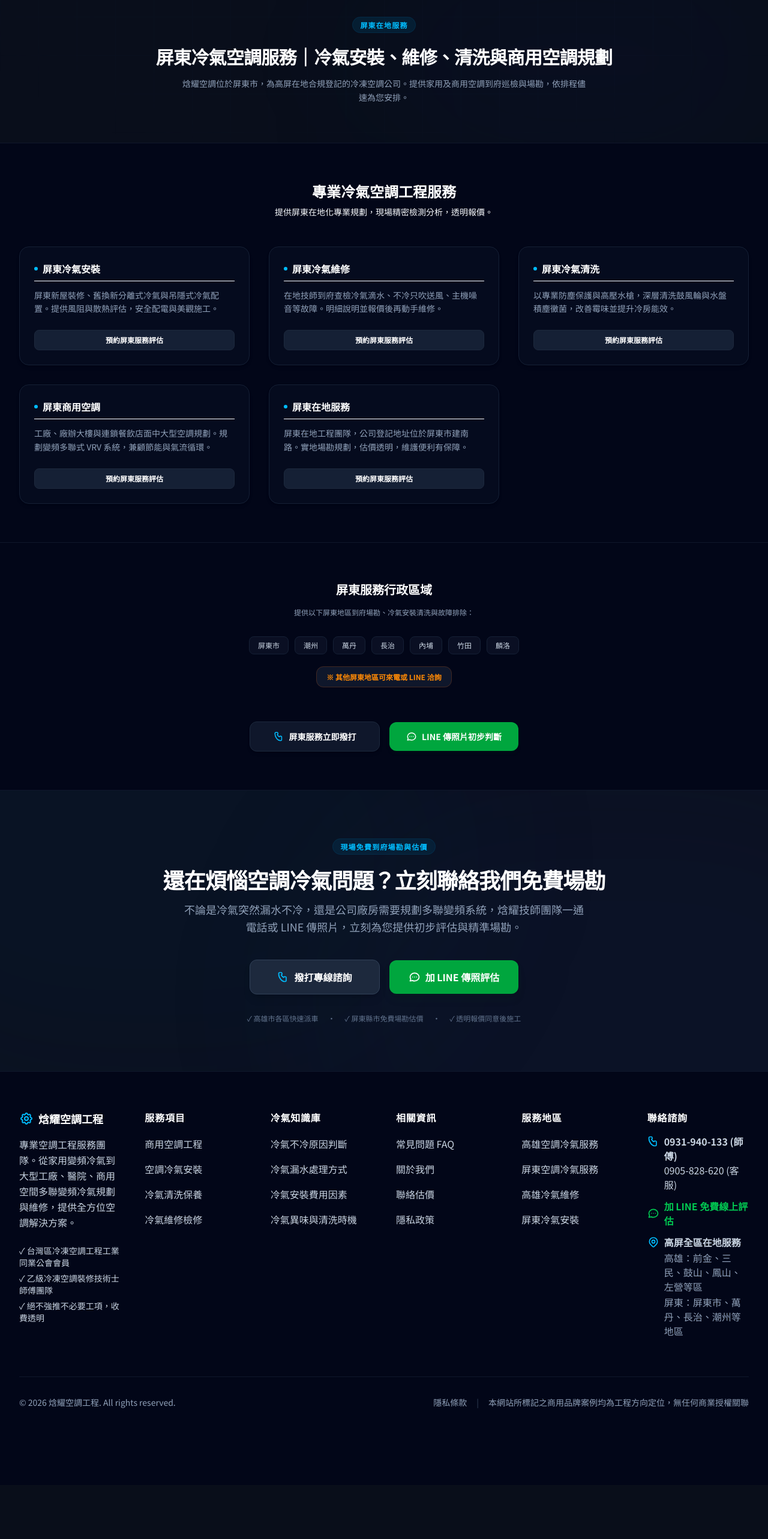
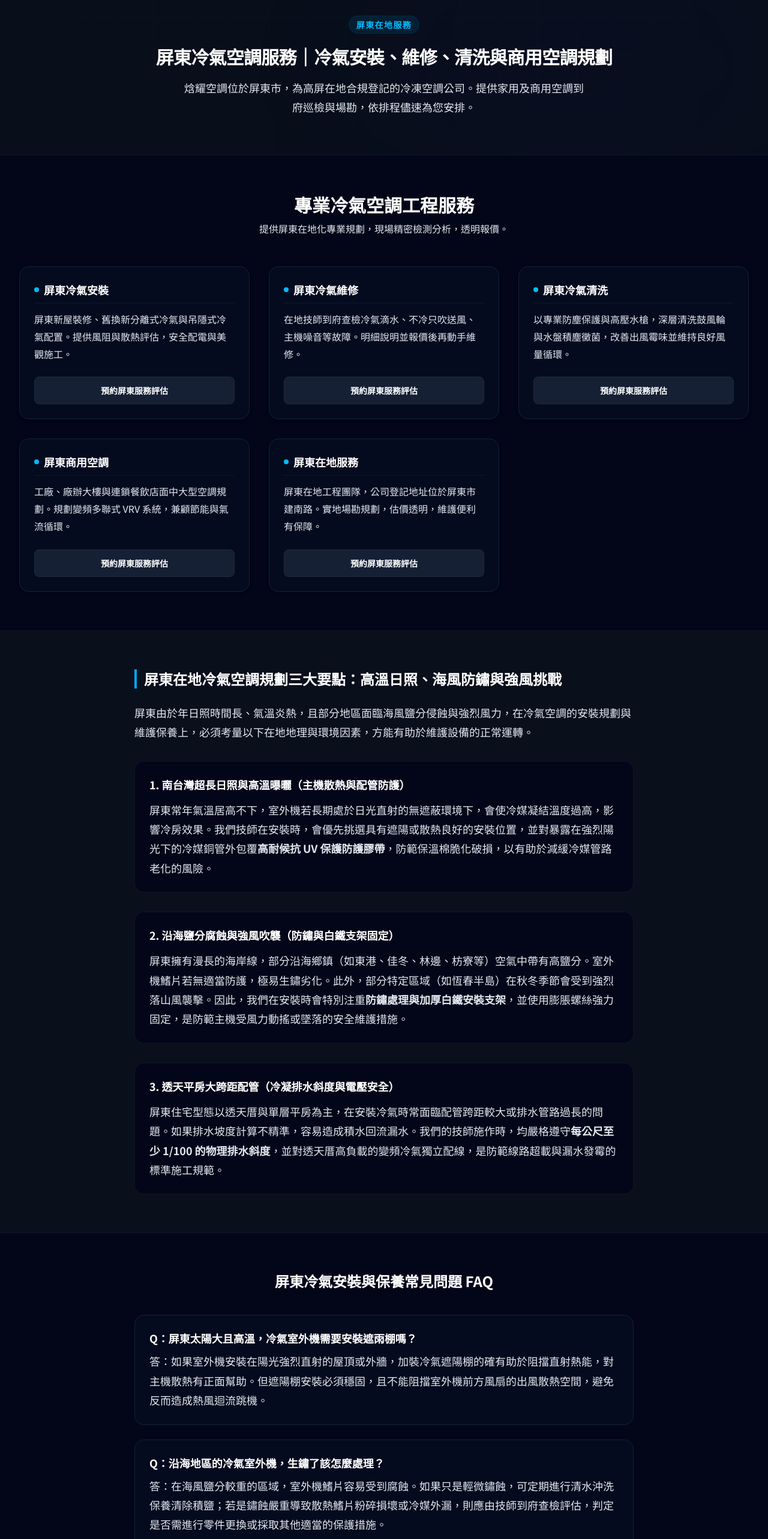
Before and after one commit to t14210184/hanyao, a Next.js app: page /areas/pingtung in a window 1280 px wide. Shown: the part 100-2666 px from the top of the page at 60% size. Before the commit the page ends 2576 px from the top, so only its background shows below. Built offline with nearby package versions, Linux system fonts and the light colour scheme.

Commit message:
Optimize Pingtung service area page for Local SEO and AEO

```diff
--- a/src/app/areas/pingtung/PingtungAreaClient.tsx
+++ b/src/app/areas/pingtung/PingtungAreaClient.tsx
@@ -16,7 +16,7 @@ const services = [
   },
   {
     title: "屏東冷氣清洗",
-    description: "以專業防塵保護與高壓水槍，深層清洗鼓風輪與水盤積塵黴菌，改善霉味並提升冷房能效。"
+    description: "以專業防塵保護與高壓水槍，深層清洗鼓風輪與水盤積塵黴菌，改善出風霉味並維持良好風量循環。"
   },
   {
     title: "屏東商用空調",
@@ -41,13 +41,13 @@ export default function PingtungAreaClient() {
           <div className="absolute top-0 right-0 w-[50%] h-[100%] rounded-full bg-blue-950/10 blur-[120px] pointer-events-none"></div>
         </div>
         <div className="max-w-4xl mx-auto px-4 sm:px-6 lg:px-8 relative z-10 text-center">
-          <span className="text-xs font-bold text-sky-400 uppercase tracking-widest px-3 py-1 bg-sky-950/50 rounded-full border border-sky-900/30">
+          <span className="text-xs sm:text-sm font-bold text-sky-400 uppercase tracking-widest px-3 py-1 bg-sky-950/50 rounded-full border border-sky-900/30">
             屏東在地服務
           </span>
-          <h1 className="text-2xl sm:text-3xl font-extrabold text-white mt-6 tracking-tight">
+          <h1 className="text-2xl sm:text-3xl font-extrabold text-white mt-6 tracking-tight leading-tight">
             屏東冷氣空調服務｜冷氣安裝、維修、清洗與商用空調規劃
           </h1>
-          <p className="text-sm text-slate-400 mt-4 leading-relaxed max-w-2xl mx-auto">
+          <p className="text-base sm:text-lg text-slate-200 mt-4 leading-[1.8] max-w-2xl mx-auto">
             焓耀空調位於屏東市，為高屏在地合規登記的冷凍空調公司。提供家用及商用空調到府巡檢與場勘，依排程儘速為您安排。
           </p>
         </div>
@@ -57,25 +57,25 @@ export default function PingtungAreaClient() {
       <section className="py-16 bg-slate-950 border-b border-slate-900">
         <div className="max-w-7xl mx-auto px-4 sm:px-6 lg:px-8">
           <div className="text-center max-w-3xl mx-auto mb-12">
-            <h2 className="text-2xl font-bold text-white">專業冷氣空調工程服務</h2>
-            <p className="text-xs sm:text-sm text-slate-455 mt-2">提供屏東在地化專業規劃，現場精密檢測分析，透明報價。</p>
+            <h2 className="text-2xl sm:text-3xl font-bold text-white">專業冷氣空調工程服務</h2>
+            <p className="text-sm sm:text-base text-slate-200 mt-2 leading-[1.8]">提供屏東在地化專業規劃，現場精密檢測分析，透明報價。</p>
           </div>
 
           <div className="grid grid-cols-1 md:grid-cols-2 lg:grid-cols-3 gap-8">
             {services.map((srv, idx) => (
               <div key={idx} className="bg-slate-900/30 border border-slate-850 p-6 rounded-2xl flex flex-col justify-between hover:border-slate-800 transition-colors shadow-md">
                 <div>
-                  <h3 className="text-base font-bold text-white mb-3 border-b border-slate-855 pb-2 flex items-center gap-2">
-                    <span className="w-1.5 h-1.5 bg-sky-400 rounded-full"></span>
+                  <h3 className="text-lg font-bold text-white mb-3 border-b border-slate-850/60 pb-2 flex items-center gap-2">
+                    <span className="w-2 h-2 bg-sky-400 rounded-full"></span>
                     {srv.title}
                   </h3>
-                  <p className="text-xs sm:text-sm text-slate-400 leading-relaxed mb-6">
+                  <p className="text-sm sm:text-base text-slate-200 leading-[1.8] mb-6">
                     {srv.description}
                   </p>
                 </div>
                 <CTAButton
                   href="/contact/"
-                  className="w-full text-center py-2 bg-slate-850 hover:bg-sky-500 text-white font-semibold rounded-lg border border-slate-800 hover:border-sky-500 text-xs transition-colors"
+                  className="w-full text-center py-3 bg-slate-850 hover:bg-sky-500 text-white font-semibold rounded-lg border border-slate-800 hover:border-sky-500 text-sm min-h-[44px] transition-colors"
                 >
                   預約屏東服務評估
                 </CTAButton>
@@ -85,11 +85,68 @@ export default function PingtungAreaClient() {
         </div>
       </section>
 
+      {/* Pingtung Climatic & Environmental Air Challenges Section */}
+      <section className="py-16 bg-slate-900/20 border-b border-slate-900">
+        <div className="max-w-4xl mx-auto px-4 sm:px-6 lg:px-8">
+          <h2 className="text-2xl font-bold text-white mb-6 border-l-4 border-sky-500 pl-3">屏東在地冷氣空調規劃三大要點：高溫日照、海風防鏽與強風挑戰</h2>
+          <p className="text-base sm:text-lg text-slate-200 leading-[1.8] mb-8">
+            屏東由於年日照時間長、氣溫炎熱，且部分地區面臨海風鹽分侵蝕與強烈風力，在冷氣空調的安裝規劃與維護保養上，必須考量以下在地地理與環境因素，方能有助於維護設備的正常運轉。
+          </p>
+
+          <div className="space-y-8 text-slate-200 text-base sm:text-lg leading-[1.8]">
+            <div className="bg-slate-950 p-6 rounded-2xl border border-slate-850/60">
+              <h3 className="text-lg font-bold text-white mb-3">1. 南台灣超長日照與高溫曝曬（主機散熱與配管防護）</h3>
+              <p>
+                屏東常年氣溫居高不下，室外機若長期處於日光直射的無遮蔽環境下，會使冷媒凝結溫度過高，影響冷房效果。我們技師在安裝時，會優先挑選具有遮陽或散熱良好的安裝位置，並對暴露在強烈陽光下的冷媒銅管外包覆<strong>高耐候抗 UV 保護防護膠帶</strong>，防範保溫棉脆化破損，以有助於減緩冷媒管路老化的風險。
+              </p>
+            </div>
+
+            <div className="bg-slate-950 p-6 rounded-2xl border border-slate-850/60">
+              <h3 className="text-lg font-bold text-white mb-3">2. 沿海鹽分腐蝕與強風吹襲（防鏽與白鐵支架固定）</h3>
+              <p>
+                屏東擁有漫長的海岸線，部分沿海鄉鎮（如東港、佳冬、林邊、枋寮等）空氣中帶有高鹽分。室外機鰭片若無適當防護，極易生鏽劣化。此外，部分特定區域（如恆春半島）在秋冬季節會受到強烈落山風襲擊。因此，我們在安裝時會特別注重<strong>防鏽處理與加厚白鐵安裝支架</strong>，並使用膨脹螺絲強力固定，是防範主機受風力動搖或墜落的安全維護措施。
+              </p>
+            </div>
+
+            <div className="bg-slate-950 p-6 rounded-2xl border border-slate-850/60">
+              <h3 className="text-lg font-bold text-white mb-3">3. 透天平房大跨距配管（冷凝排水斜度與電壓安全）</h3>
+              <p>
+                屏東住宅型態以透天厝與單層平房為主，在安裝冷氣時常面臨配管跨距較大或排水管路過長的問題。如果排水坡度計算不精準，容易造成積水回流漏水。我們的技師施作時，均嚴格遵守<strong>每公尺至少 1/100 的物理排水斜度</strong>，並對透天厝高負載的變頻冷氣獨立配線，是防範線路超載與漏水發霉的標準施工規範。
+              </p>
+            </div>
+          </div>
+        </div>
+      </section>
+
+      {/* Local SEO FAQ Section */}
+      <section className="py-16 bg-slate-950 border-b border-slate-900">
+        <div className="max-w-4xl mx-auto px-4 sm:px-6 lg:px-8">
+          <h2 className="text-2xl font-bold text-white text-center mb-10">屏東冷氣安裝與保養常見問題 FAQ</h2>
+
+          <div className="space-y-6">
+            <div className="bg-slate-900/30 p-6 rounded-2xl border border-slate-850">
+              <h3 className="font-bold text-white mb-2 text-lg">Q：屏東太陽大且高溫，冷氣室外機需要安裝遮雨棚嗎？</h3>
+              <p className="text-slate-200 text-base sm:text-lg leading-[1.8]">答：如果室外機安裝在陽光強烈直射的屋頂或外牆，加裝冷氣遮陽棚的確有助於阻擋直射熱能，對主機散熱有正面幫助。但遮陽棚安裝必須穩固，且不能阻擋室外機前方風扇的出風散熱空間，避免反而造成熱風迴流跳機。</p>
+            </div>
+
+            <div className="bg-slate-900/30 p-6 rounded-2xl border border-slate-850">
+              <h3 className="font-bold text-white mb-2 text-lg">Q：沿海地區的冷氣室外機，生鏽了該怎麼處理？</h3>
+              <p className="text-slate-200 text-base sm:text-lg leading-[1.8]">答：在海風鹽分較重的區域，室外機鰭片容易受到腐蝕。如果只是輕微鏽蝕，可定期進行清水沖洗保養清除積鹽；若是鏽蝕嚴重導致散熱鰭片粉碎損壞或冷媒外漏，則應由技師到府查檢評估，判定是否需進行零件更換或採取其他適當的保護措施。</p>
+            </div>
+
+            <div className="bg-slate-900/30 p-6 rounded-2xl border border-slate-850">
+              <h3 className="font-bold text-white mb-2 text-lg">Q：屏東地區預約冷氣安裝或清洗，一般排程需要多久？</h3>
+              <p className="text-slate-200 text-base sm:text-lg leading-[1.8]">答：我們在屏東市設有在地工程團隊。預約到府場勘或施作，客服會依據目前的派工排程與技師路線，儘速為您安排。一般情況下在接單後會與您電話約定合適的施工時間，以期提供您順暢的服務體驗。</p>
+            </div>
+          </div>
+        </div>
+      </section>
+
       {/* Service Districts List */}
       <section className="py-16 bg-slate-950">
         <div className="max-w-4xl mx-auto px-4 sm:px-6 lg:px-8 text-center">
-          <h2 className="text-xl font-bold text-white mb-4">屏東服務行政區域</h2>
-          <p className="text-xs text-slate-400 mb-8 max-w-lg mx-auto">
+          <h2 className="text-2xl font-bold text-white mb-4">屏東服務行政區域</h2>
+          <p className="text-base text-slate-200 mb-8 max-w-lg mx-auto">
             提供以下屏東地區到府場勘、冷氣安裝清洗與故障排除：
           </p>
 
@@ -97,7 +154,7 @@ export default function PingtungAreaClient() {
             {districts.map((dst, idx) => (
               <span
                 key={idx}
-                className="text-xs py-1.5 px-3.5 bg-slate-900/60 border border-slate-850 text-slate-300 rounded-lg"
+                className="text-sm sm:text-base py-2 px-4 bg-slate-900/60 border border-slate-850 text-slate-200 rounded-lg"
               >
                 {dst}
               </span>
@@ -105,7 +162,7 @@ export default function PingtungAreaClient() {
           </div>
 
           <div className="mt-6">
-            <span className="text-xs text-orange-400 font-semibold bg-slate-900 border border-orange-500/20 py-2 px-4 rounded-xl">
+            <span className="text-sm sm:text-base text-orange-400 font-semibold bg-slate-900 border border-orange-500/20 py-2.5 px-5 rounded-xl">
               ※ 其他屏東地區可來電或 LINE 洽詢
             </span>
           </div>
@@ -117,9 +174,9 @@ export default function PingtungAreaClient() {
                 href={siteConfig.phone1Link}
                 trackEventName="phone_click"
                 trackParams={{ service_type: "general", cta_position: "pingtung_area_page" }}
-                className="w-full sm:flex-1 py-3.5 bg-slate-900 hover:bg-slate-800 text-white font-bold rounded-xl border border-slate-800 flex items-center justify-center gap-2 text-sm shadow-md transition-all"
+                className="w-full sm:flex-1 py-4 bg-slate-900 hover:bg-slate-800 text-white font-bold rounded-xl border border-slate-800 flex items-center justify-center gap-2 text-base sm:text-lg min-h-[56px] shadow-md transition-all"
               >
-                <svg className="w-4.5 h-4.5 text-sky-400" fill="none" viewBox="0 0 24 24" stroke="currentColor" strokeWidth={2}>
+                <svg className="w-5 h-5 text-sky-400" fill="none" viewBox="0 0 24 24" stroke="currentColor" strokeWidth={2}>
                   <path strokeLinecap="round" strokeLinejoin="round" d="M3 5a2 2 0 012-2h3.28a1 1 0 01.94.725l.548 2.2a1 1 0 01-.321.988l-1.305.98a10.582 10.582 0 004.872 4.872l.98-1.305a1 1 0 01.988-.321l2.2.548a1 1 0 01.725.94V19a2 2 0 01-2 2h-1C9.716 21 3 14.284 3 6V5z" />
                 </svg>
                 <span>屏東服務立即撥打</span>
@@ -130,9 +187,9 @@ export default function PingtungAreaClient() {
                 external
                 trackEventName="line_click"
                 trackParams={{ service_type: "general", cta_position: "pingtung_area_page" }}
-                className="w-full sm:flex-1 py-3.5 bg-green-600 hover:bg-green-500 text-white font-bold rounded-xl flex items-center justify-center gap-2 text-sm shadow-md shadow-green-950/20 transition-all"
+                className="w-full sm:flex-1 py-4 bg-green-600 hover:bg-green-500 text-white font-bold rounded-xl flex items-center justify-center gap-2 text-base sm:text-lg min-h-[56px] shadow-md shadow-green-950/20 transition-all"
               >
-                <svg className="w-4.5 h-4.5" fill="none" viewBox="0 0 24 24" stroke="currentColor" strokeWidth={2}>
+                <svg className="w-5 h-5" fill="none" viewBox="0 0 24 24" stroke="currentColor" strokeWidth={2}>
                   <path strokeLinecap="round" strokeLinejoin="round" d="M8 12h.01M12 12h.01M16 12h.01M21 12c0 4.418-4.03 8-9 8a9.863 9.863 0 01-4.255-.949L3 20l1.395-3.72C3.512 15.042 3 13.574 3 12c0-4.418 4.03-8 9-8s9 3.582 9 8z" />
                 </svg>
                 <span>LINE 傳照片初步判斷</span>
--- a/src/app/areas/pingtung/page.tsx
+++ b/src/app/areas/pingtung/page.tsx
@@ -48,11 +48,43 @@ const localSchema = {
   }
 };
 
+const faqSchema = {
+  "@context": "https://schema.org",
+  "@type": "FAQPage",
+  "mainEntity": [
+    {
+      "@type": "Question",
+      "name": "屏東太陽大且高溫，冷氣室外機需要安裝遮雨棚嗎？",
+      "acceptedAnswer": {
+        "@type": "Answer",
+        "text": "如果室外機安裝在陽光強烈直射的屋頂或外牆，加裝冷氣遮陽棚的確有助於阻擋直射熱能，對主機散熱有正面幫助。但遮陽棚安裝必須穩固，且不能阻擋室外機前方風扇的出風散熱空間，避免反而造成熱風迴流跳機。"
+      }
+    },
+    {
+      "@type": "Question",
+      "name": "沿海地區的冷氣室外機，生鏽了該怎麼處理？",
+      "acceptedAnswer": {
+        "@type": "Answer",
+        "text": "在海風鹽分較重的區域，室外機鰭片容易受到腐蝕。如果只是輕微鏽蝕，可定期進行清水沖洗保養清除積鹽；若是鏽蝕嚴重導致散熱鰭片粉碎損壞或冷媒外漏，則應由技師到府查檢評估，判定是否需進行零件更換或採取其他適當的保護措施。"
+      }
+    },
+    {
+      "@type": "Question",
+      "name": "屏東地區預約冷氣安裝或清洗，一般排程需要多久？",
+      "acceptedAnswer": {
+        "@type": "Answer",
+        "text": "我們在屏東市設有在地工程團隊。預約到府場勘或施作，客服會依據目前的派工排程與技師路線，儘速為您安排。一般情況下在接單後會與您電話約定合適的施工時間，以期提供您順暢的服務體驗。"
+      }
+    }
+  ]
+};
+
 export default function PingtungAreaPage() {
   return (
     <>
       <JsonLd schema={pageSchema} />
       <JsonLd schema={localSchema} />
+      <JsonLd schema={faqSchema} />
       <PingtungAreaClient />
     </>
   );
```
